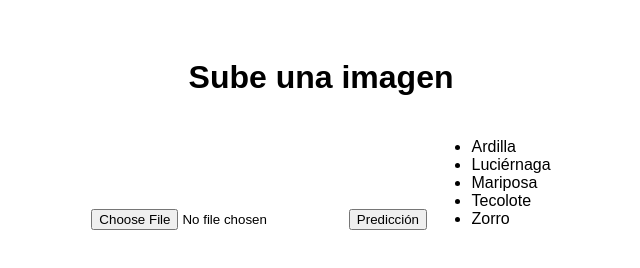
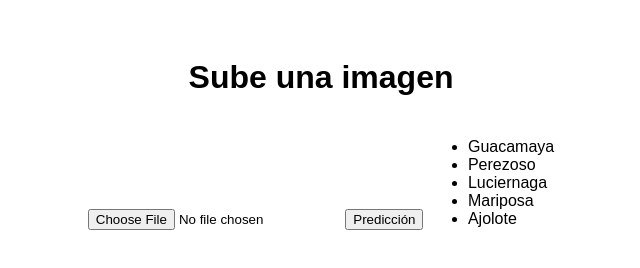
Before and after one commit to AlbertoNava519/imagen-con-prediccion, a plain HTML site: page index.html in a window 1280 px wide. Shown: the whole page, without its empty margins (319-959 px from the left). Drawn offline with Linux system fonts and the light colour scheme.

Commit message:
Update index.html

```diff
--- a/index.html
+++ b/index.html
@@ -41,11 +41,11 @@
 
   <!-- Lista de puntos -->
   <ul>
-    <li>Ardilla</li>
-    <li>Luciérnaga</li>
+    <li>Guacamaya</li>
+    <li>Perezoso</li>
+    <li>Luciernaga</li>
     <li>Mariposa</li>
-    <li>Tecolote</li>
-    <li>Zorro</li>
+    <li>Ajolote</li>
   </ul>
 
   <script>
```
